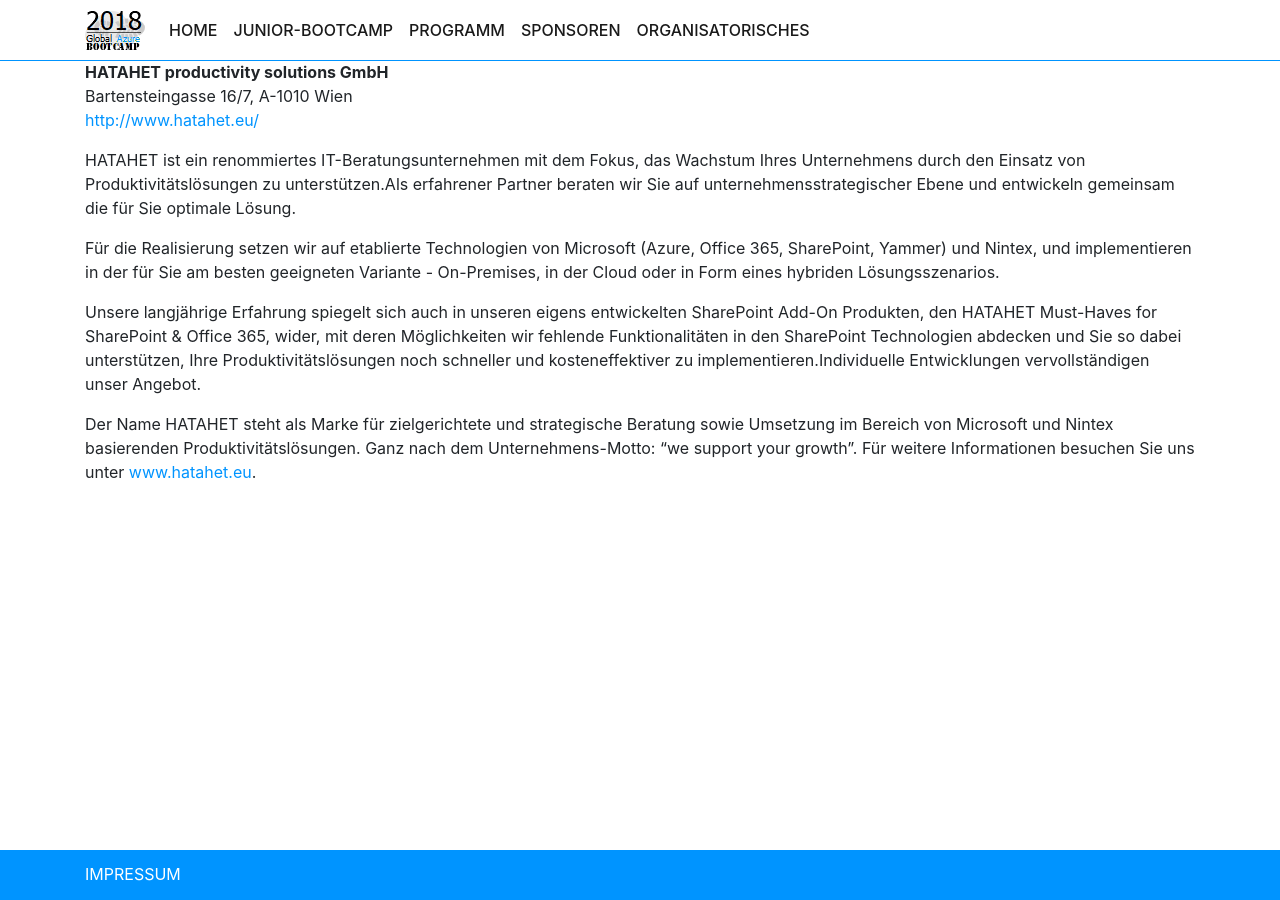
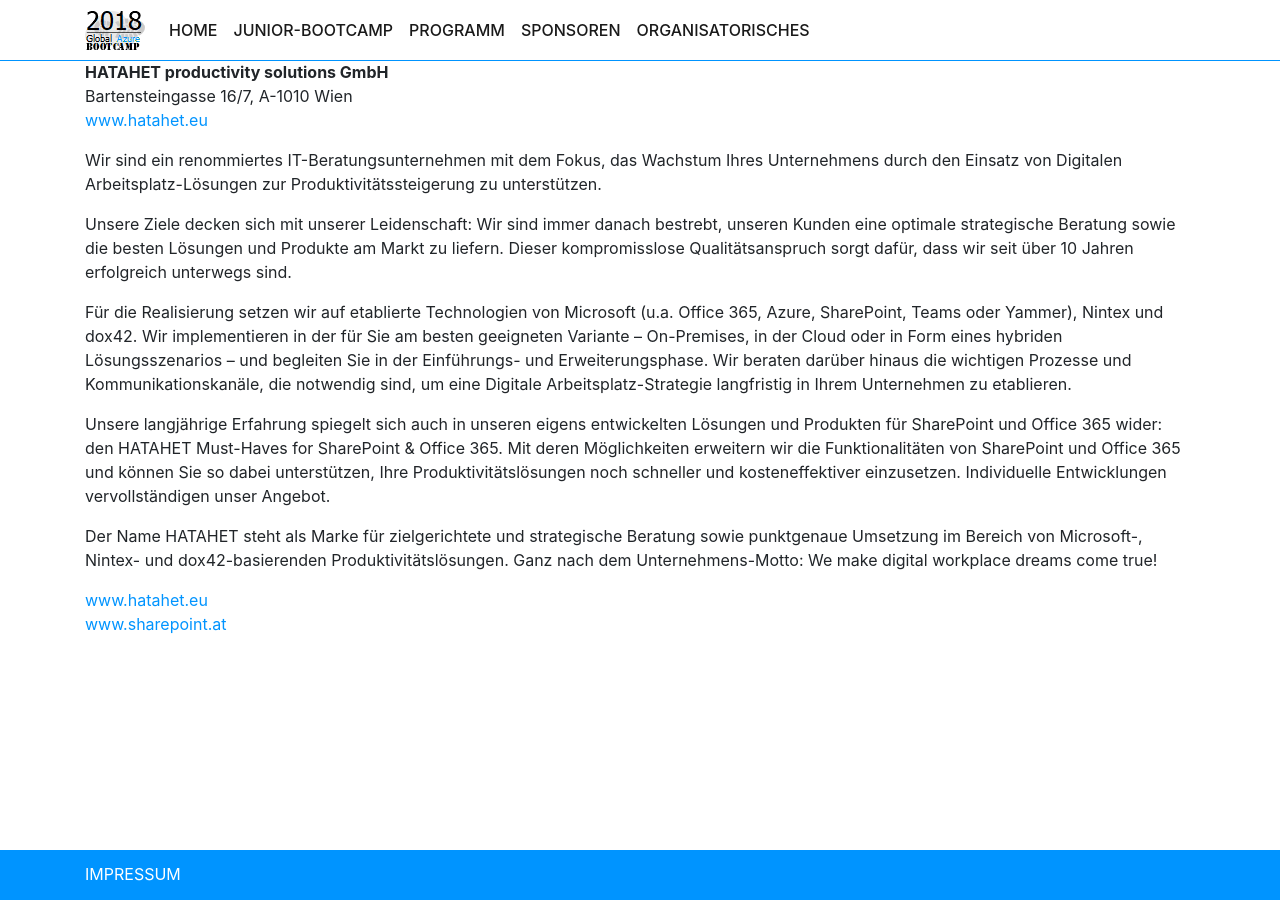
Before and after one commit to coding-club-linz/global-azure-bootcamp-2018, a Jekyll site: the page built from sponsoren/hatahet.md, in a window 1280 px wide. Built offline with Jekyll 4.4.1, drawn with Linux system fonts in a browser that asks for light colours; nearby versions of some CDN libraries; our own code applies the rules of GitHub Pages for plain Markdown files.

Commit message:
Sponsor hatahet

```diff
--- a/sponsoren/hatahet.md
+++ b/sponsoren/hatahet.md
@@ -1,17 +1,22 @@
 ---
 page-category: sponsor
 title: HATAHET
-image: logo-hatahet.jpg
+image: logo-hatahet.png
 ---
 
 **HATAHET productivity solutions GmbH**<br/>
 Bartensteingasse 16/7, A-1010 Wien<br/>
-[http://www.hatahet.eu/](http://www.hatahet.eu/)
+[www.hatahet.eu](http://www.hatahet.eu/)
 
-HATAHET ist ein renommiertes IT-Beratungsunternehmen mit dem Fokus, das Wachstum Ihres Unternehmens durch den Einsatz von Produktivitätslösungen zu unterstützen.Als erfahrener Partner beraten wir Sie auf unternehmensstrategischer Ebene und entwickeln gemeinsam die für Sie optimale Lösung.
+Wir sind ein renommiertes IT-Beratungsunternehmen mit dem Fokus, das Wachstum Ihres Unternehmens durch den Einsatz von Digitalen Arbeitsplatz-Lösungen zur Produktivitätssteigerung zu unterstützen.
 
-Für die Realisierung setzen wir auf etablierte Technologien von Microsoft (Azure, Office 365, SharePoint, Yammer) und Nintex, und implementieren in der für Sie am besten geeigneten Variante - On-Premises, in der Cloud oder in Form eines  hybriden Lösungsszenarios.
+Unsere Ziele decken sich mit unserer Leidenschaft: Wir sind immer danach bestrebt, unseren Kunden eine optimale strategische Beratung sowie die besten Lösungen und Produkte am Markt zu liefern. Dieser kompromisslose Qualitätsanspruch sorgt dafür, dass wir seit über 10 Jahren erfolgreich unterwegs sind.
 
-Unsere langjährige Erfahrung spiegelt sich auch in unseren eigens entwickelten SharePoint Add-On Produkten, den HATAHET Must-Haves for SharePoint & Office 365, wider, mit deren Möglichkeiten wir fehlende Funktionalitäten in den SharePoint Technologien abdecken und Sie so dabei unterstützen, Ihre Produktivitätslösungen noch schneller und kosteneffektiver zu implementieren.Individuelle Entwicklungen vervollständigen unser Angebot.
+Für die Realisierung setzen wir auf etablierte Technologien von Microsoft (u.a. Office 365, Azure, SharePoint, Teams oder Yammer), Nintex und dox42. Wir implementieren in der für Sie am besten geeigneten Variante – On-Premises, in der Cloud oder in Form eines hybriden Lösungsszenarios – und begleiten Sie in der Einführungs- und Erweiterungsphase. Wir beraten darüber hinaus die wichtigen Prozesse  und Kommunikationskanäle, die notwendig sind, um eine Digitale Arbeitsplatz-Strategie langfristig in Ihrem Unternehmen zu etablieren.
 
-Der Name HATAHET steht als Marke für zielgerichtete und strategische Beratung sowie Umsetzung im Bereich von Microsoft und Nintex basierenden Produktivitätslösungen. Ganz nach dem Unternehmens-Motto: "we support your growth". Für weitere Informationen besuchen Sie uns unter [www.hatahet.eu](http://www.hatahet.eu).
+Unsere langjährige Erfahrung spiegelt sich auch in unseren eigens entwickelten Lösungen und Produkten für SharePoint und Office 365 wider: den HATAHET Must-Haves for SharePoint & Office 365. Mit deren Möglichkeiten erweitern wir die Funktionalitäten von SharePoint und Office 365 und können Sie so dabei unterstützen, Ihre Produktivitätslösungen noch schneller und kosteneffektiver einzusetzen. Individuelle Entwicklungen vervollständigen unser Angebot.
+
+Der Name HATAHET steht als Marke für zielgerichtete und strategische Beratung sowie punktgenaue Umsetzung im Bereich von Microsoft-, Nintex- und dox42-basierenden Produktivitätslösungen. Ganz nach dem Unternehmens-Motto: We make digital workplace dreams come true!
+
+[www.hatahet.eu](http://www.hatahet.eu/)<br/>
+[www.sharepoint.at](http://www.sharepoint.at/)
```
Also changed, not shown: sponsoren/01-avanade.md (+2 -2 lines), sponsoren/02-microsoft.md (+1 -1 lines), sponsoren/etc.md (+1 -1 lines), sponsoren/spectologic.md (+1 -1 lines), assets/logo-hatahet.png (added), 8 other files.
